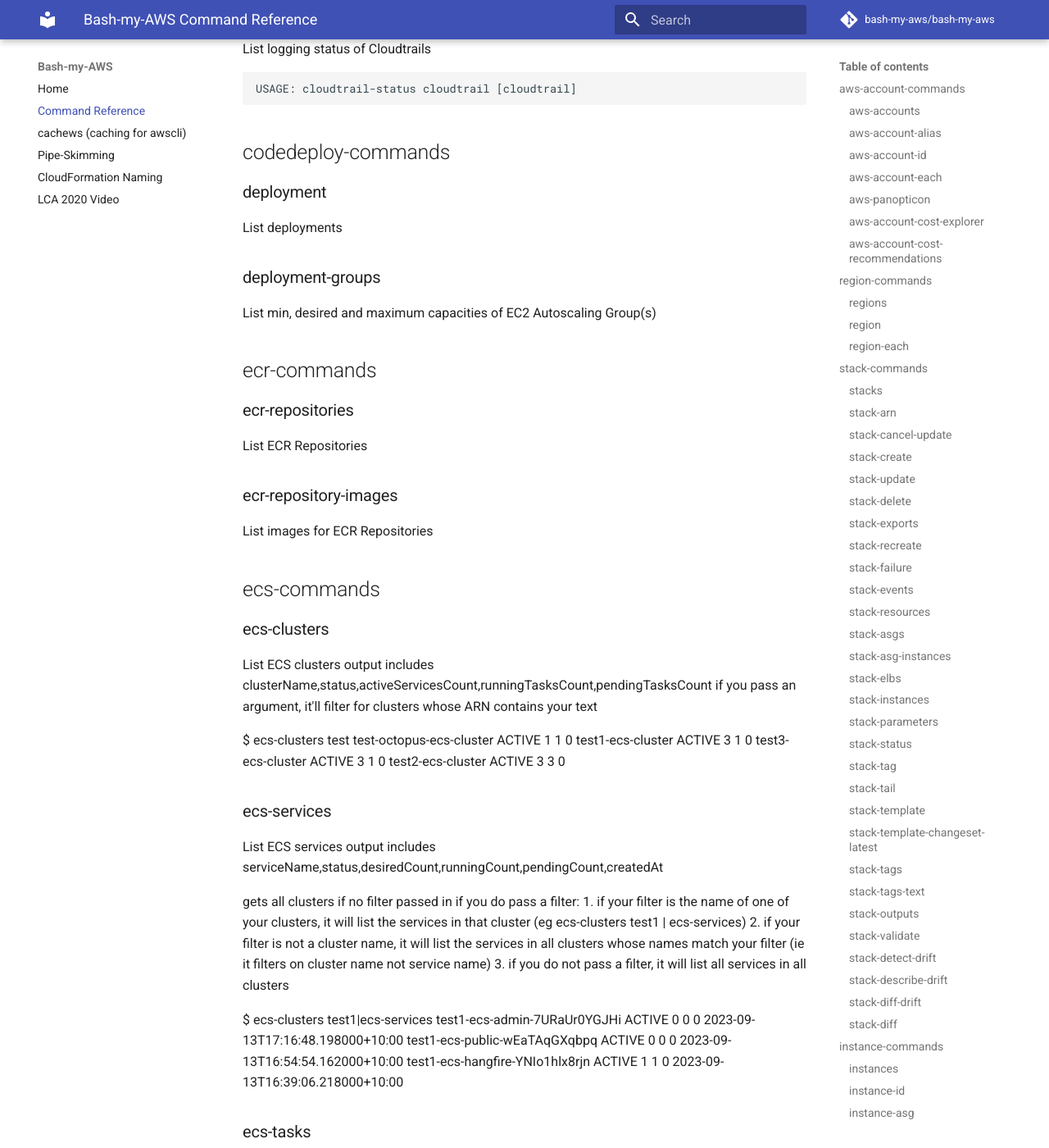
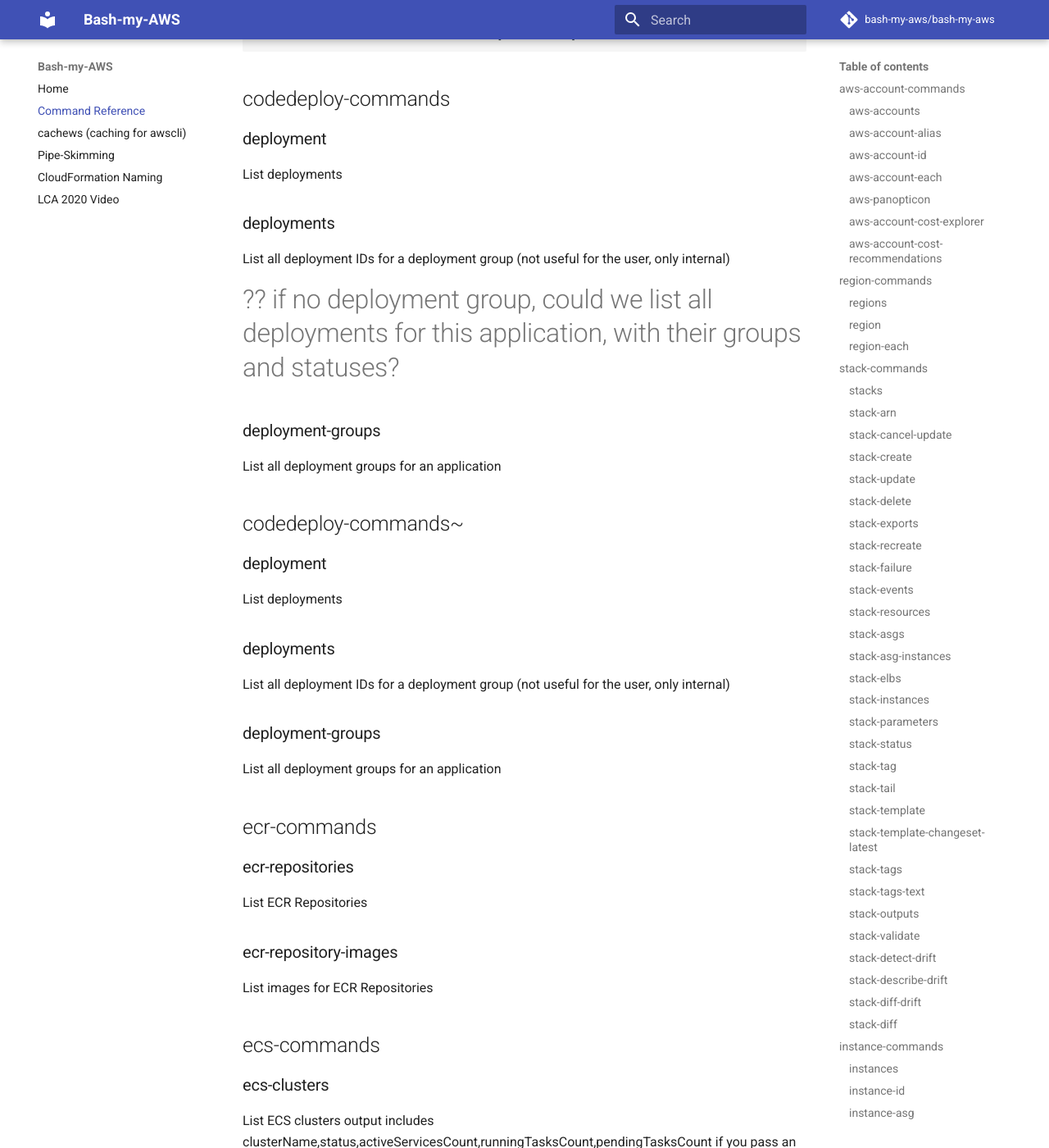
Before and after one commit to bash-my-aws/bash-my-aws, an MkDocs documentation site: the page built from docs/command-reference.md, in a window 1280 px wide and 1400 px high, scrolled down 27172 px. Shown: the whole window at 82% size. Built offline with MkDocs 1.6.1 and Material for MkDocs 9.7.7, drawn with Linux system fonts in a browser that asks for light colours; comment, search, counter and statistics services are not loaded; some of the changed text lies outside the part shown.

```diff
--- a/docs/command-reference.md
+++ b/docs/command-reference.md
@@ -1353,9 +1353,33 @@ List logging status of Cloudtrails
 List deployments
 
 
+### deployments
+
+List all deployment IDs for a deployment group (not useful for the user, only internal)
+# ?? if no deployment group, could we list all deployments for this application, with their groups and statuses?
+
+
 ### deployment-groups
 
-List min, desired and maximum capacities of EC2 Autoscaling Group(s)
+List all deployment groups for an application
+
+
+## codedeploy-commands~
+
+
+### deployment
+
+List deployments
+
+
+### deployments
+
+List all deployment IDs for a deployment group (not useful for the user, only internal)
+
+
+### deployment-groups
+
+List all deployment groups for an application
 
 
 ## ecr-commands
@@ -1595,6 +1597,28 @@ List target groups of ELBv2(s) [Application and Network Load Balancers)
     $ elbv2s | elbv2-target-groups
     bash-my-aws-nlb-tg  TCP   22   vpc-018d9739  bash-my-aws-nlb
     bash-my-aws-alb-tg  HTTP  443  vpc-018d9739  bash-my-aws-alb
+
+
+## fargate-commands
+
+
+### fargate-clusters
+
+List ECS clusters
+
+
+### fargate-services
+
+List ECS services
+gets all clusters if no cluster_names passed in
+echo "cluster_names=$cluster_names"
+
+
+### fargate-tasks
+
+List ECS services
+gets all clusters if no cluster_names passed in
+echo "service_names=$service_names"
 
 
 ## iam-commands
```
Also changed, not shown: other parts of docs/command-reference.md (+0 -22 lines).
